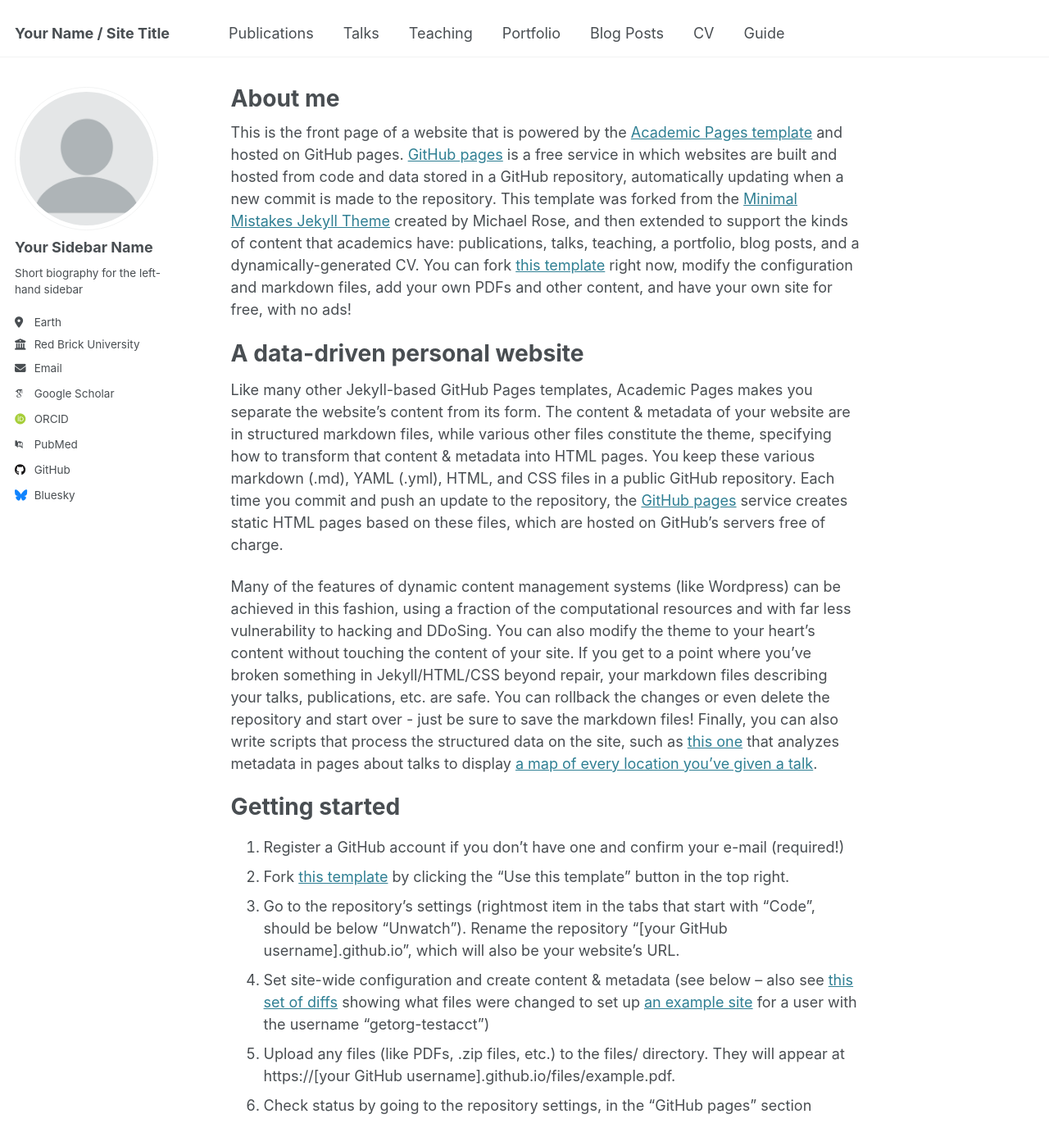
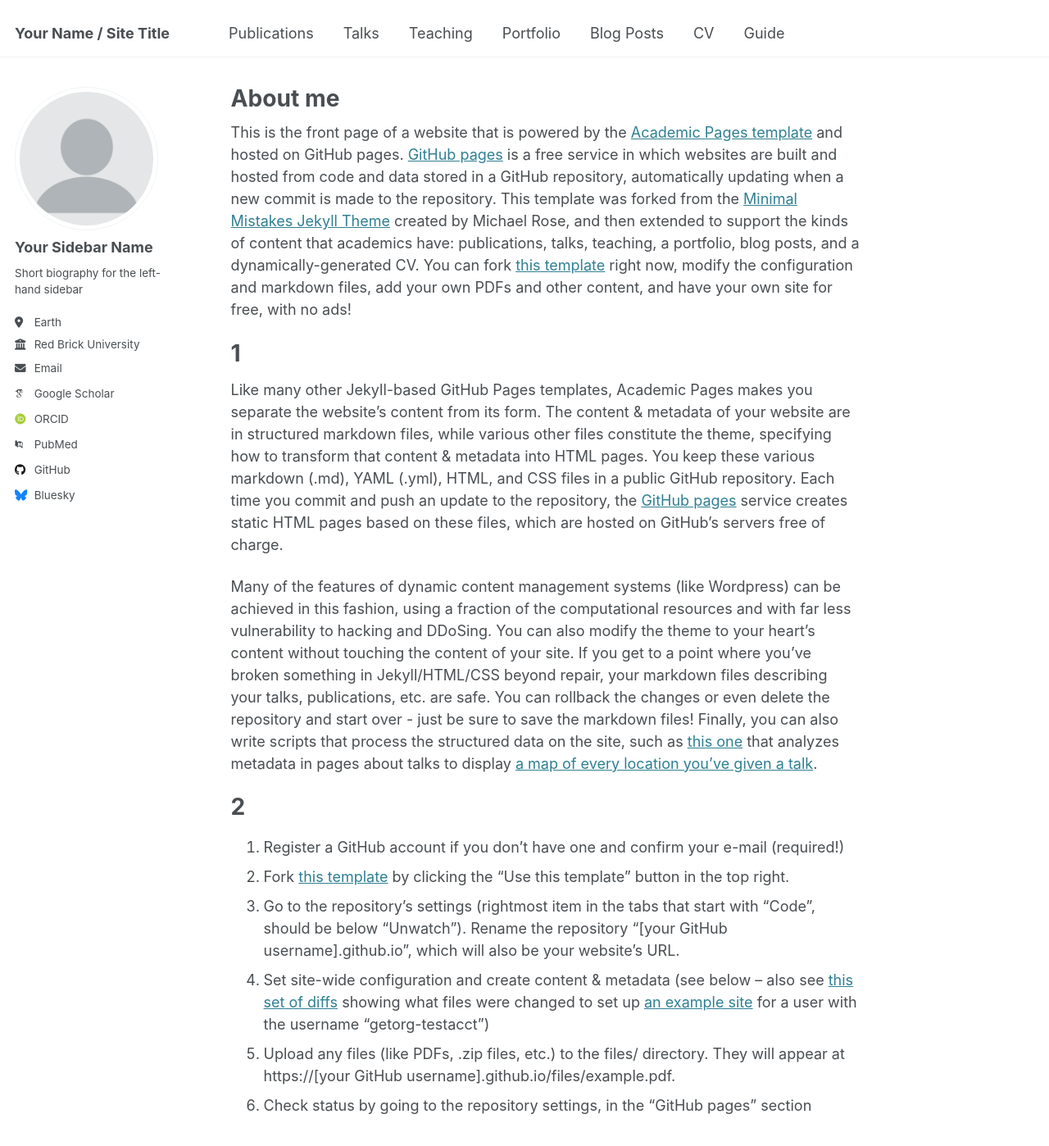
Before and after one commit to Orange1207/Orange1207.github.io, a Jekyll site: the page built from _pages/about.md, in a window 1280 px wide and 1400 px high. Shown: the whole window at 82% size. Built offline with Jekyll 4.4.1, drawn with Linux system fonts in a browser that asks for light colours; some web fonts are replaced; some of the changed text lies outside the part shown.

Commit message:
Update about.md

```diff
--- a/_pages/about.md
+++ b/_pages/about.md
@@ -10,13 +10,13 @@ redirect_from:
 
 This is the front page of a website that is powered by the [Academic Pages template](https://github.com/academicpages/academicpages.github.io) and hosted on GitHub pages. [GitHub pages](https://pages.github.com) is a free service in which websites are built and hosted from code and data stored in a GitHub repository, automatically updating when a new commit is made to the repository. This template was forked from the [Minimal Mistakes Jekyll Theme](https://mmistakes.github.io/minimal-mistakes/) created by Michael Rose, and then extended to support the kinds of content that academics have: publications, talks, teaching, a portfolio, blog posts, and a dynamically-generated CV. You can fork [this template](https://github.com/academicpages/academicpages.github.io) right now, modify the configuration and markdown files, add your own PDFs and other content, and have your own site for free, with no ads!
 
-A data-driven personal website
+1
 ======
 Like many other Jekyll-based GitHub Pages templates, Academic Pages makes you separate the website's content from its form. The content & metadata of your website are in structured markdown files, while various other files constitute the theme, specifying how to transform that content & metadata into HTML pages. You keep these various markdown (.md), YAML (.yml), HTML, and CSS files in a public GitHub repository. Each time you commit and push an update to the repository, the [GitHub pages](https://pages.github.com/) service creates static HTML pages based on these files, which are hosted on GitHub's servers free of charge.
 
 Many of the features of dynamic content management systems (like Wordpress) can be achieved in this fashion, using a fraction of the computational resources and with far less vulnerability to hacking and DDoSing. You can also modify the theme to your heart's content without touching the content of your site. If you get to a point where you've broken something in Jekyll/HTML/CSS beyond repair, your markdown files describing your talks, publications, etc. are safe. You can rollback the changes or even delete the repository and start over - just be sure to save the markdown files! Finally, you can also write scripts that process the structured data on the site, such as [this one](https://github.com/academicpages/academicpages.github.io/blob/master/talkmap.ipynb) that analyzes metadata in pages about talks to display [a map of every location you've given a talk](https://academicpages.github.io/talkmap.html).
 
-Getting started
+2
 ======
 1. Register a GitHub account if you don't have one and confirm your e-mail (required!)
 1. Fork [this template](https://github.com/academicpages/academicpages.github.io) by clicking the "Use this template" button in the top right.
```
Also changed, not shown: other parts of _pages/about.md (+2 -2 lines).
